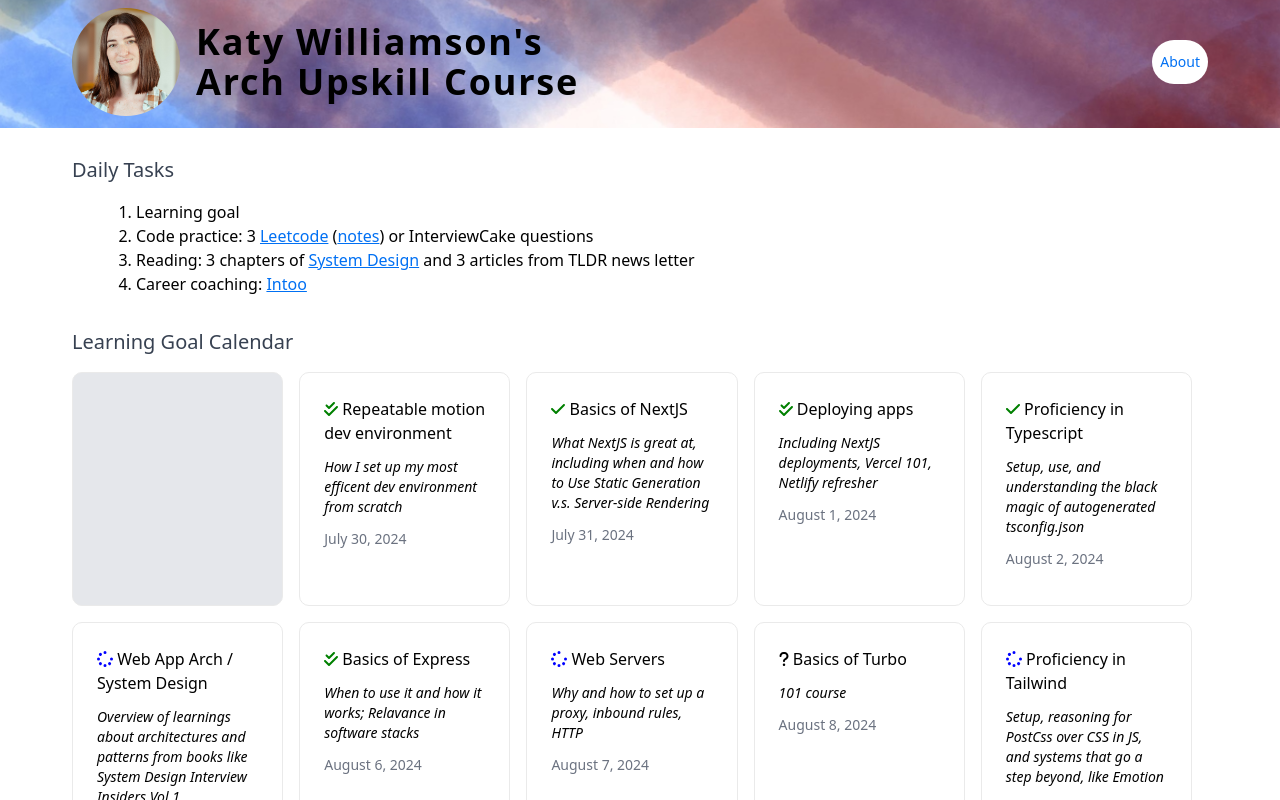
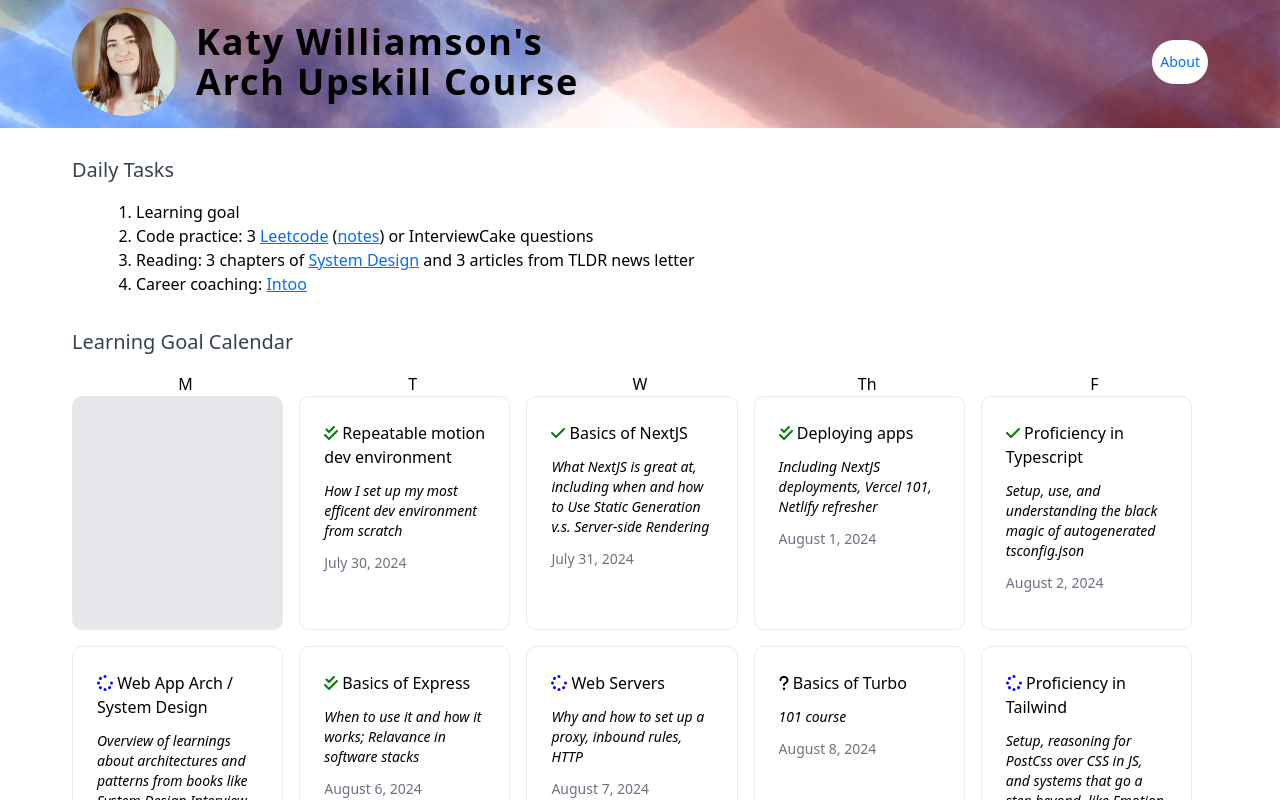
Before and after one commit to kwilliamson34/arch-upskill, a Next.js app: page / in a window 1280 px wide. Shown: the top 800 px of the page. Built offline with nearby package versions, Linux system fonts and the light colour scheme.

Commit message:
more layout fixes

```diff
--- a/components/layout.js
+++ b/components/layout.js
@@ -5,7 +5,7 @@ import Link from "next/link";
 import { clsx } from "clsx";
 import Script from "next/script";
 
-export const siteTitle = "Katy's Next.js Learning Website";
+export const siteTitle = "Katy Williamson's Arch Upskill Course";
 
 export default function Layout({ children, home }) {
   return (
@@ -16,7 +16,7 @@ export default function Layout({ children, home }) {
 
         <meta
           name="description"
-          content="See how Katy learned to build a personal website using Next.js"
+          content="See how Katy learned to build a personal website using Next.js to track her course of study!"
         />
         <meta
           property="og:image"
--- a/pages/index.tsx
+++ b/pages/index.tsx
@@ -51,6 +51,11 @@ export default function Home({ allPosts }) {
       <section>
         <h2 className="container mb-4">Learning Goal Calendar</h2>
         <div className="grid grid-cols-1 lg:grid-cols-5">
+          <div className="hidden lg:block h-6 text-center">M</div>
+          <div className="hidden lg:block h-6 text-center">T</div>
+          <div className="hidden lg:block h-6 text-center">W</div>
+          <div className="hidden lg:block h-6 text-center">Th</div>
+          <div className="hidden lg:block h-6 text-center">F</div>
           {allPosts.map((post) => (
             <CalendarItem post={post} key={post.id} className="mb-4 lg:mr-4" />
           ))}
```
